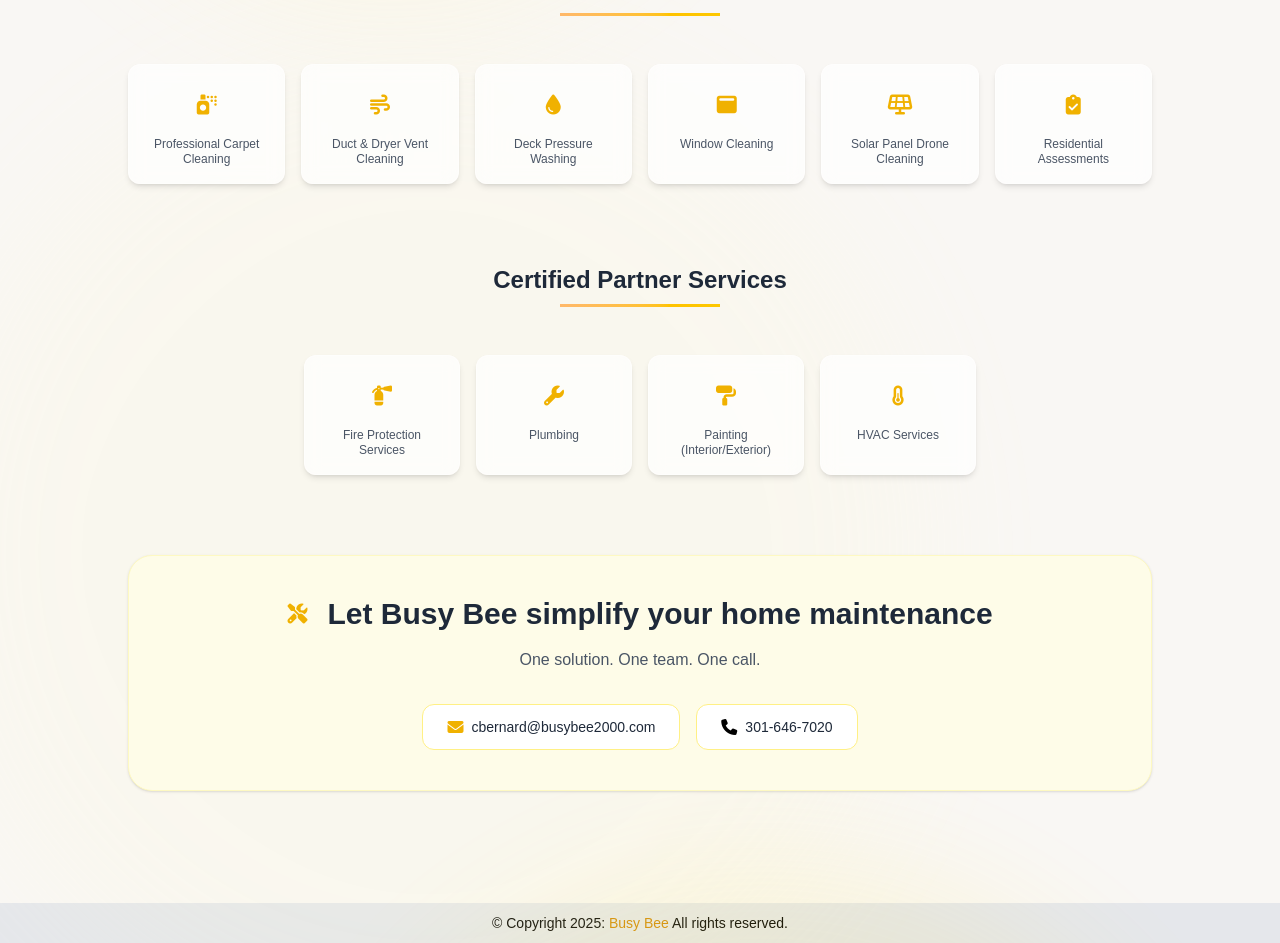
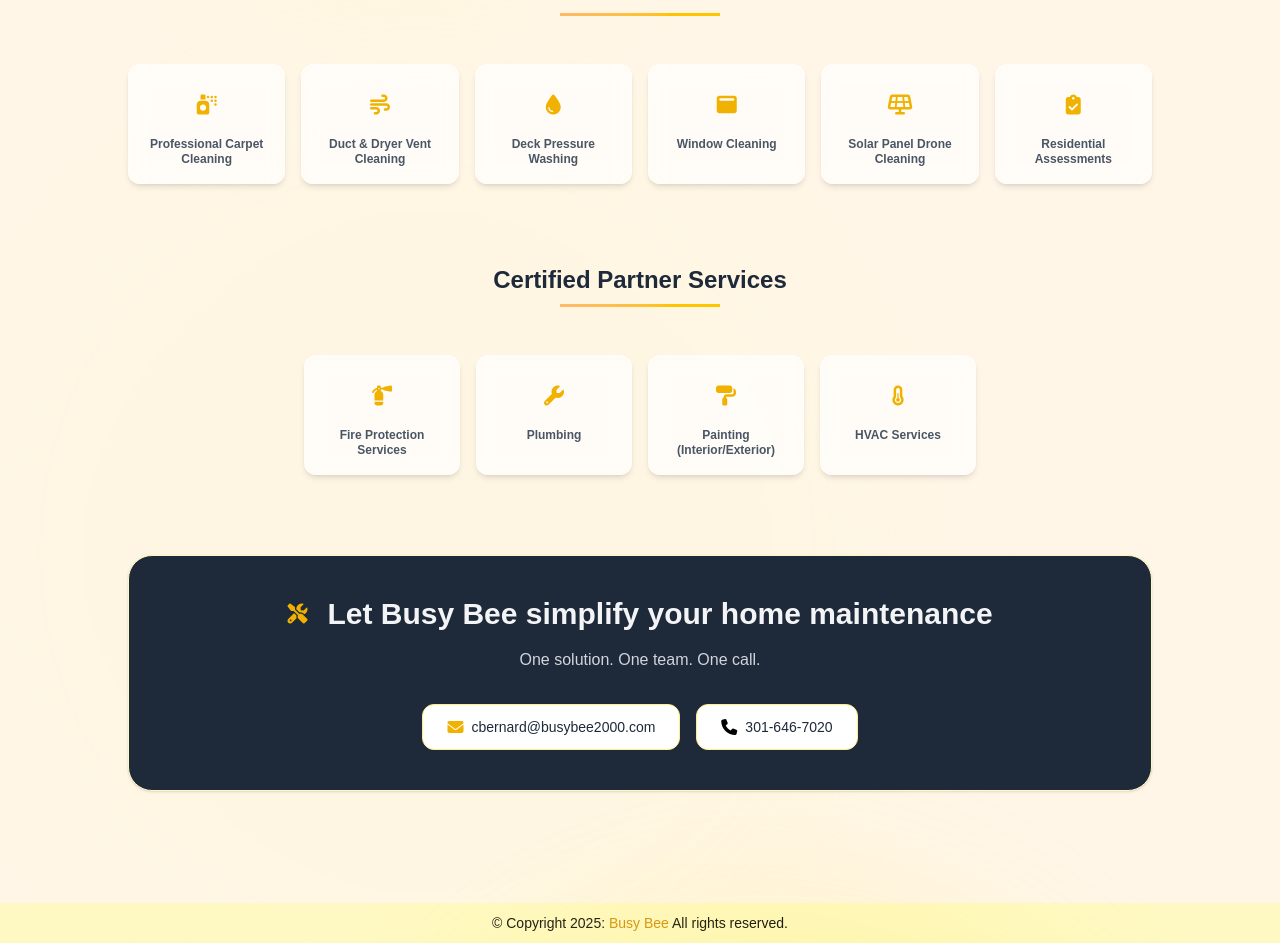
Before and after one commit to chinmaysk1/busybeehs, a Next.js app: page / in a window 1280 px wide. Shown: the part 720-1663 px from the top of the page. Built offline with nearby package versions, Linux system fonts and the light colour scheme.

Commit message:
Updated UI

```diff
--- a/src/pages/index.js
+++ b/src/pages/index.js
@@ -26,7 +26,7 @@
   ];
 
   return (
-    <div className="min-h-screen bg-[#f9f7f4] text-black relative overflow-hidden">
+    <div className="min-h-screen bg-[#fff6e8] text-black relative overflow-hidden">
       {/* Font Awesome CDN */}
       <link href="https://cdnjs.cloudflare.com/ajax/libs/font-awesome/6.4.0/css/all.min.css" rel="stylesheet" />
 
@@ -92,7 +92,7 @@
                       <i className={`${service.icon} text-xl text-yellow-500`}></i>
                     </div>
                   </div>
-                  <h3 className="text-xs text-gray-600 text-center leading-tight mt-2">{service.title}</h3>
+                  <h3 className="text-xs text-gray-600 text-center leading-tight mt-2 font-bold">{service.title}</h3>
                 </div>
               ))}
             </div>
@@ -116,19 +116,19 @@
                       <i className={`${service.icon} text-xl text-yellow-500`}></i>
                     </div>
                   </div>
-                  <h3 className="text-xs text-gray-600 text-center leading-tight mt-2">{service.title}</h3>
+                  <h3 className="text-xs text-gray-600 text-center leading-tight mt-2 font-bold">{service.title}</h3>
                 </div>
               ))}
             </div>
           </div>
 
           {/* Call to Action */}
-          <div className="bg-yellow-50 rounded-3xl p-6 md:p-10 mt-20 mb-12 shadow-sm text-center border border-yellow-100">
+          <div className="bg-gray-800 rounded-3xl p-6 md:p-10 mt-20 mb-12 shadow-sm text-center border border-yellow-100">
             <h2 className="text-2xl md:text-3xl font-bold text-gray-800 mb-4 flex justify-center items-center gap-2">
               <i className="fas fa-tools text-yellow-500 text-xl pr-3"></i>
-              Let Busy Bee simplify your home maintenance
+              <span className='text-gray-100'>Let Busy Bee simplify your home maintenance</span>
             </h2>
-            <p className="text-base text-gray-600 mb-8">
+            <p className="text-base text-gray-300 mb-8">
               One solution. One team. One call.
             </p>
 
@@ -155,7 +155,7 @@
       </main>
 
       <footer>
-        <div className='flex h-10 items-center justify-center text-center bg-gray-200'>
+        <div className='flex h-10 items-center justify-center text-center bg-yellow-100'>
           <p className='text-black text-sm'>© Copyright 2025: <span className='text-yellow-600 cursor-pointer' onClick={() => router.push("/")}>Busy Bee</span> All rights reserved.</p>
         </div>
       </footer>
```
Also changed, not shown: 1 other file (tests, documents, lock files or other folders).
